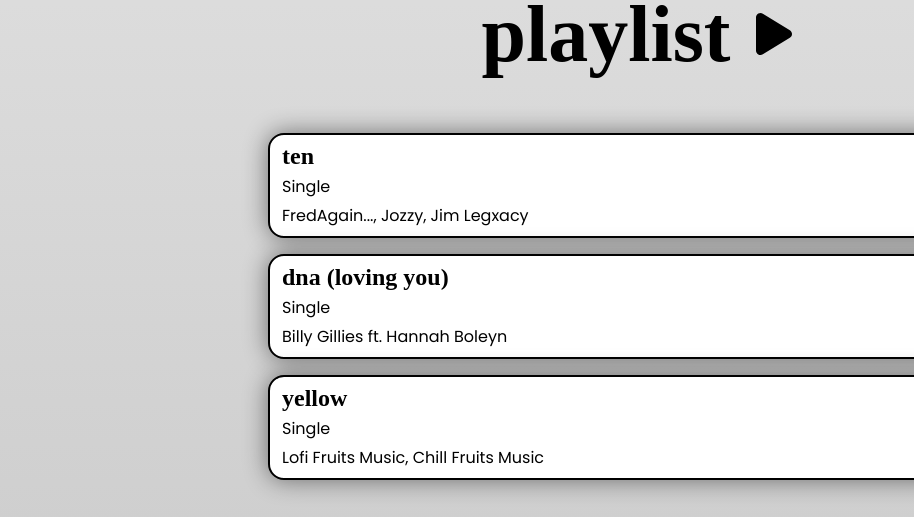
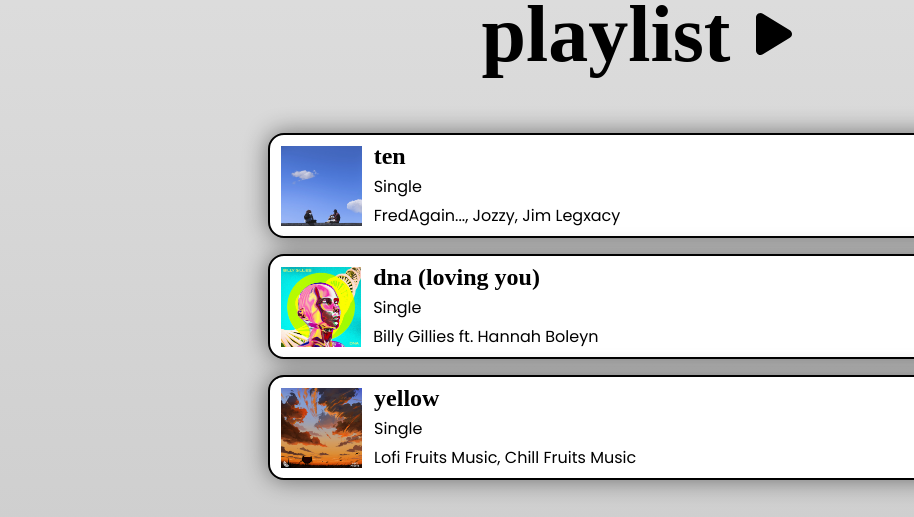
Before and after one commit to hendricwidjaja/T1A2-Portfolio, a plain HTML site: page src/pages/about.html in a window 1280 px wide. Shown: the part 1400-1917 px from the top of the page, 0-914 px from the left. Drawn offline with Linux system fonts and the light colour scheme; a web font is replaced by a local one.

Commit message:
Add album cover images to playlist section of about page. Also updated comments within main, about, projects and contact html pages.

```diff
--- a/src/pages/about.html
+++ b/src/pages/about.html
@@ -10,7 +10,7 @@
     <link rel="preconnect" href="https://fonts.gstatic.com" crossorigin>
     <link href="https://fonts.googleapis.com/css2?family=Lacquer&family=Poppins:ital,wght@0,100;0,200;0,300;0,400;0,500;0,600;0,700;0,800;0,900;1,100;1,200;1,300;1,400;1,500;1,600;1,700;1,800;1,900&display=swap" rel="stylesheet">
 
-    <!-- Link index.html to external stylesheets (index.css) -->
+    <!-- Link to respective external stylesheets (index.css) -->
     <link rel="stylesheet" href="../styles/index.css">
     <link rel="stylesheet" href="../styles/about.css">
 
@@ -22,9 +22,9 @@
 
 </head>
 <body>
-<!-- Div to apply background to header and main section only -->
+    <!-- Container which applies gradient background to body and footer -->
     <div class="page-background">
-<!-- Logo and nav section -->
+    <!-- Navigation bar including logo with "active" styling for current page -->
     <header>
         <div id="logo">
             <a href="../index.html">:)</a>
@@ -37,7 +37,7 @@
         </nav>
     </header>
     <main>
-<!-- Expertise Section (tile style layout)-->
+<!-- Tech Stack Section using flexbox and media queries content includes images for icons, small description and large heading-->
     <section class="full-stack-section">
         <div class="tech-stack-heading-layout">
             <h1 class="tech-heading">tech</h1>
@@ -72,7 +72,7 @@
             </div>
         </section>
     </section>
-<!-- Blogs Section -->
+<!-- Blogs Section. Includes images for all blog items and text for title and date published -->
         <div class="about-heading">
             <h1>blogs</h1>
             <img src="../images/blogs-icon.svg" alt="Open Book Icon">
@@ -124,50 +124,60 @@
                 </article>
             </a>
         </section>
-<!-- Playlist Section -->
+<!-- Playlist Section. Includes album cover images, text to identify songs and "play button" which links to respective song via spotify share link -->
         <div class="about-heading">
             <h1>playlist</h1>
             <img src="../images/playlist-icon.svg" alt="Play Button Icon">
         </div>
         <section class="playlist">
             <article class="playlist-item">
+                <div class="text-art-container">
+                    <img src="../images/ten-fredagain-cover.png" alt="Album cover for ten by fredagain..., Jozzy & Jim Legxacy">
                     <div class="song-text">
                         <h2>ten</h2>
                         <p>Single</p>
                         <p>FredAgain..., Jozzy, Jim Legxacy</p>
+                    </div>
                 </div>
                 <a href="https://open.spotify.com/track/5QOBT97OmYCZo1W5u7tRrB?si=398eca6b8a4d4785" target="_blank" aria-label="Link to ten by FredAgain..., Jozzy & Jim Legxacy">
                     <img class="play-btn" src="../images/circle-play-solid.svg" alt="play button">
                 </a>
             </article>
             <article class="playlist-item">
+                <div class="text-art-container">
+                    <img src="../images/dna-billy-gillies.png" alt="Album cover DNA (Loving You) by Billy Gillies ft Hannah Boleyn">
                     <div class="song-text">
                         <h2>dna (loving you)</h2>
                         <p>Single</p>
                         <p>Billy Gillies ft. Hannah Boleyn</p>
+                    </div>
                 </div>
                 <a href="https://open.spotify.com/track/6ibDVMcMUNqZ5eXT9sD4Vy?si=2423f681a8f14da6" target="_blank" aria-label="Link to DNA (Loving You) by Billy Gillies ft. Hannah Boleyn">
                     <img class="play-btn" src="../images/circle-play-solid.svg" alt="play button">
                 </a>
             </article>
             <article class="playlist-item">
+                <div class="text-art-container">
+                    <img src="../images/yellow-cover.png" alt="Album cover for Yellow by Lofi Fruits Music & Chill Fruits Music">
                     <div class="song-text">
                         <h2>yellow</h2>
                         <p>Single</p>
                         <p>Lofi Fruits Music, Chill Fruits Music</p>
+                    </div>
                 </div>
                 <a href="https://open.spotify.com/track/3S9kCBYnWg7jSSV1XAYL6Q?si=00eb6874422e4622" target="_blank" aria-label="Link to Yellow by Lofi Fruits Music & Chill Fruits Music">
                     <img class="play-btn" src="../images/circle-play-solid.svg" alt="play button">
                 </a>
             </article>
         </section>
+        <!-- Button to take user to next page (Projects page) -->
         <div class="btn-div">
             <a href="./projects.html">
                 <button id="projects-btn-div">See my projects</button>
             </a>
         </div>
     </main>
-<!-- Footer Section -->
+    <!-- Footer section which includes text and icons which links (opens new page) to github, linkedin or open mail app to compose an email  -->
         <footer>
         <div id="footer-logo">
             <a href="../index.html">:)</a>
--- a/src/styles/about.css
+++ b/src/styles/about.css
@@ -125,9 +125,8 @@
     position: relative;
 }
 
-/* end of tech-stack test */
 
-
+/* Styles and aligns headings for blog and playlist section */
 .about-heading {
     display: flex;
     align-items: center;
@@ -249,6 +248,23 @@
     justify-content: space-between;
     align-items: center;
     position: relative;
+    overflow: hidden;
+}
+
+/* Styling to add album cover at 775px width */
+.text-art-container {
+    display: flex;
+    align-items: center;
+}
+.text-art-container img {
+    height: 80px;
+    padding-left: 0.7rem;
+}
+
+@media screen and (max-width: 775px) {
+    .text-art-container img {
+        display: none;
+    }
 }
 
 .playlist-item img:last-child {
```
Also changed, not shown: src/index.html (+10 -1 lines), src/pages/blogs/effects-and-animations.html (+1 -2 lines), src/pages/blogs/learning-about-css.html (+1 -2 lines), src/pages/blogs/learning-about-html.html (+1 -2 lines), src/pages/blogs/project-management.html (+1 -2 lines), src/pages/blogs/responsive-design.html (+1 -2 lines), src/pages/contact.html (+5 -1 lines), src/pages/projects.html (+6 -1 lines), src/pages/projects/full-stack-web-application.html (+1 -2 lines), src/pages/projects/portfolio.html (+1 -2 lines), src/pages/projects/terminal-application.html (+1 -2 lines), src/images/dna-billy-gillies.png (added), src/images/ten-fredagain-cover.png (added), src/images/yellow-cover.png (added), 2 other files. Lines whose indentation alone changed are shown as unchanged.
